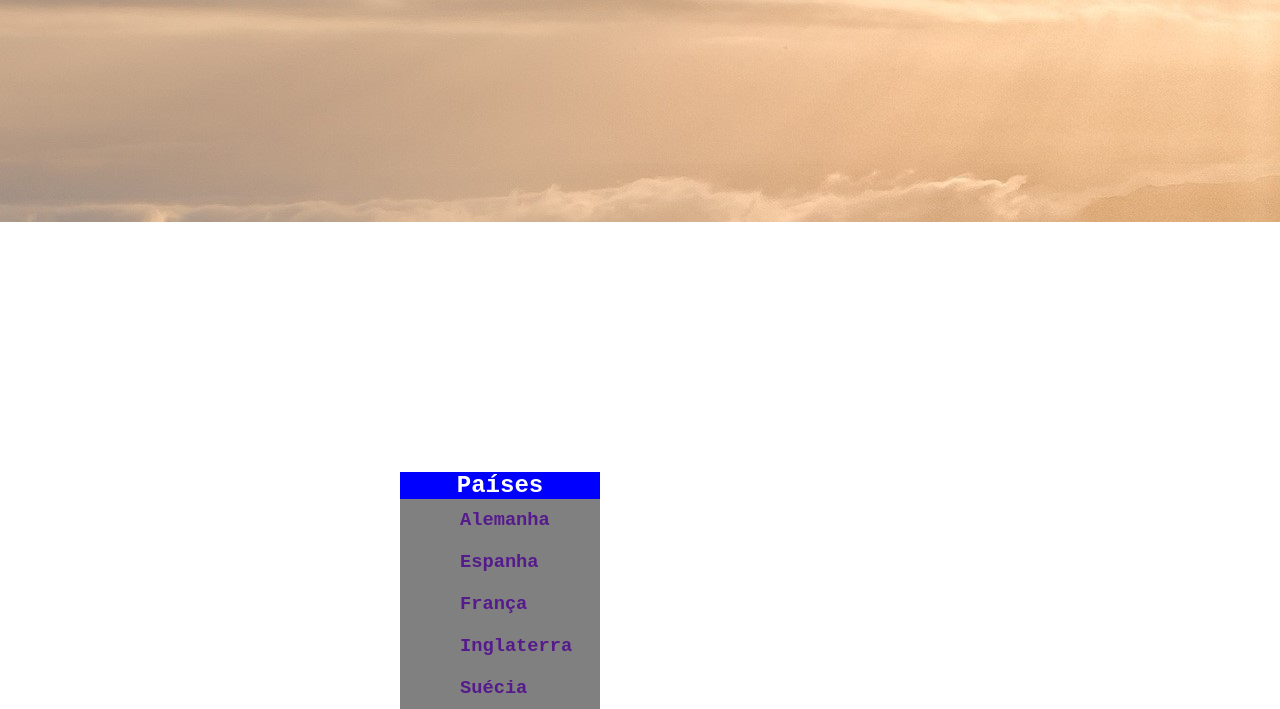
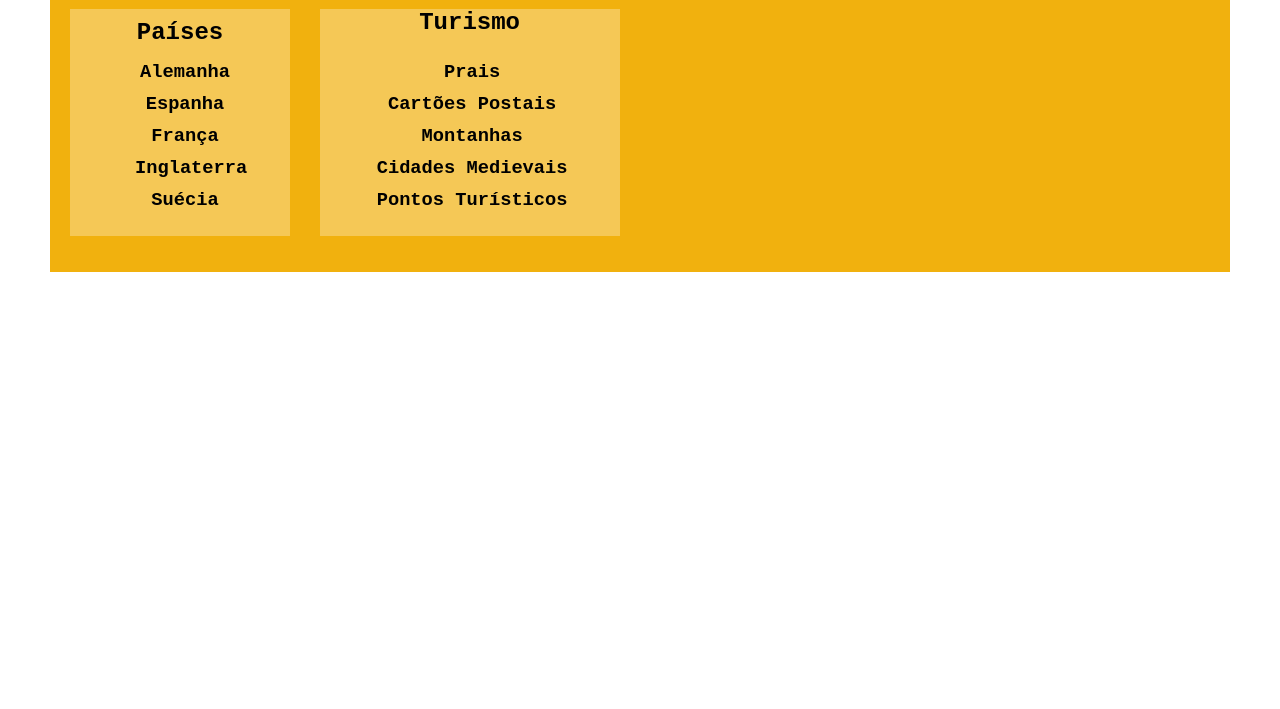
Before and after one commit to phatryciomn/teste1, a plain HTML site: page site-teste/index.html in a window 1280 px wide. Shown: the part 128-837 px from the top of the page. After the commit the page ends 800 px from the top, so only its background shows below. Drawn offline with Linux system fonts and the light colour scheme.

Commit message:
paises e turismo
nao consegui deixar alinhado

```diff
--- a/site-teste/css/estilo.css
+++ b/site-teste/css/estilo.css
@@ -4,7 +4,7 @@
 
 ul li {
     list-style: none;
-    padding: 10px;
+    padding: 5px;
 }
 
 a:link {
@@ -13,6 +13,7 @@ a:link {
 
 a {
     text-decoration: none;
+    color: black;
 }
 
 body {
@@ -20,29 +21,54 @@ body {
 }
 
 .cabecalho {
-    background-image: url(../imagens/paisagem2.jpg);
+    background-color: #f1b10e;
+    width: auto;
+    height: 350px;
+    margin: 50px;
+}
+
+.conteudo-cabecalho {
     text-align: center;
     padding-bottom: 25px;
-    padding-top: 25px;
-    height: 300px;
+    padding-top: 25px;;
+    position: center;
+}
+
+.conteudo-paises {
+    width: 200px;
+    margin-left: 20px;
+    text-align: center;
+    padding: 10px;
+    display: inline-block;
+    background-color: #f5c856;
 }
 
 #paises {
-    margin-top: 250px;
-    margin-left: 400px;
-    width: 200px;
-    background-color: blue;
-    color: white;
-}
-
-#cabecalho-paises {
     text-align: center;
 }
 
 #paises-europeus {
-    width: 180px;
-    padding-left: 10px;
-    padding-right: 10px;
+    text-align: center;
+    padding: 10px;
+    padding-right: 40px;
     color: white;
-    background-color: gray;
 }
+
+.conteudo-turismo {
+    width: 300px;
+    margin-left: 20px;
+    text-align: center;
+    display: inline-block;
+    background-color: #f5c856;
+}
+
+#turismo {
+    text-align: center;
+    padding-right: 35px;
+    padding-bottom: 20px;
+    padding-top: 20px;
+}
+
+#cabecalho-turismo {
+    padding-top: px;
+}
--- a/site-teste/index.html
+++ b/site-teste/index.html
@@ -4,24 +4,32 @@
 
     <meta charset="UTF-8">
     <meta name="viewport" content="width=device-width, initial-scale=1.0">
-    <title>Rumo a Europa</title>
+    <title>Guia da Europa</title>
     <link rel="stylesheet" type="text/css" href="./css/estilo.css">
 
 </head>
 <body>
 
     <div class="conteiner"><!--inicio do conteiner-->
+
         <div class="cabecalho"><!--inicio do cabecalho-->
 
-            <h1>Encontre os Melhores Lugares na Europa AQUI!</h1>
+            <h1 class="conteudo-cabecalho">Encontre os Melhores Lugares na Europa AQUI!</h1>
 
-        </div><!--fim do cabecalho-->
 
-        <div id="paises">
+            <div class="conteudo-paises"><!--inicio conteudo-paises-->
+
+                <div id="paises"><!--inicio paises-->
+
                     <div id="cabecalho-paises">
+
                         <h2>Países</h2>
+
                     </div>
-            <div id="paises-europeus">
+                </div><!--fim paises-->
+
+                <div id="paises-europeus"><!--inicio europeus-->
+
                             <ul>
                                 <li><a href=""><h3>Alemanha</h3></a></li>
                             </ul>
@@ -41,8 +49,50 @@
                             <ul>
                                 <li><a href=""><h3>Suécia</h3></a></li>
                             </ul>
-            </div>
-        </div>
+
+                </div><!--fim europeus-->
+
+            </div><!--fim conteudo-paises-->
+
+            <div class="conteudo-turismo"><!--inicio conteudo-turismo-->
+
+                <div id="cabecalho-turismo"><!--inicio cabecalho-turismo-->
+
+                    <div id="titulo-cabecalho-turismo"><!--inicio-titulo-turismo-->
+
+                        <h2>Turismo</h2>
+
+                    </div><!--fim-titulo-turismo-->
+
+                </div><!--fim cabecalho-turismo-->
+
+                <div id="turismo"><!--inicio turismo-->
+
+                            <ul>
+                                <li><a href=""><h3>Prais</h3></a></li>
+                            </ul>
+
+                            <ul>
+                                <li><a href=""><h3>Cartões Postais</h3></a></li>
+                            </ul>
+
+                            <ul>
+                                <li><a href=""><h3>Montanhas</h3></a></li>
+                            </ul>
+
+                            <ul>
+                                <li><a href=""><h3>Cidades Medievais</h3></a></li>
+                            </ul>
+
+                            <ul>
+                                <li><a href=""><h3>Pontos Turísticos</h3></a></li>
+                            </ul>
+
+                </div><!--fim turismo-->
+
+            </div><!--fim conteudo-turismo-->
+
+        </div><!--fim do cabecalho-->
 
     </div><!--fim do conteiner-->
 
```
Also changed, not shown: site-teste/imagens/a5.jpg (added), site-teste/imagens/a7.jpg (added), site-teste/imagens/paisagem2.jpg (deleted). Lines whose indentation alone changed are shown as unchanged.
